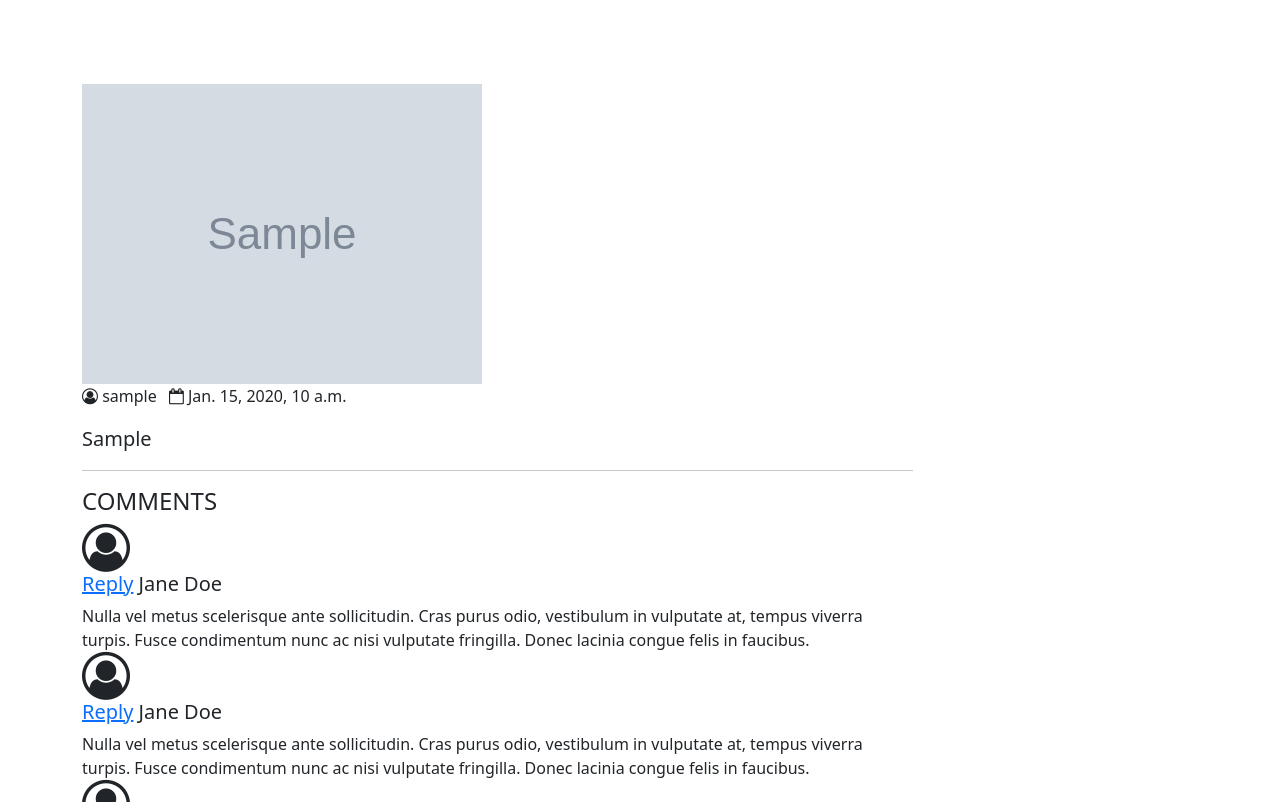
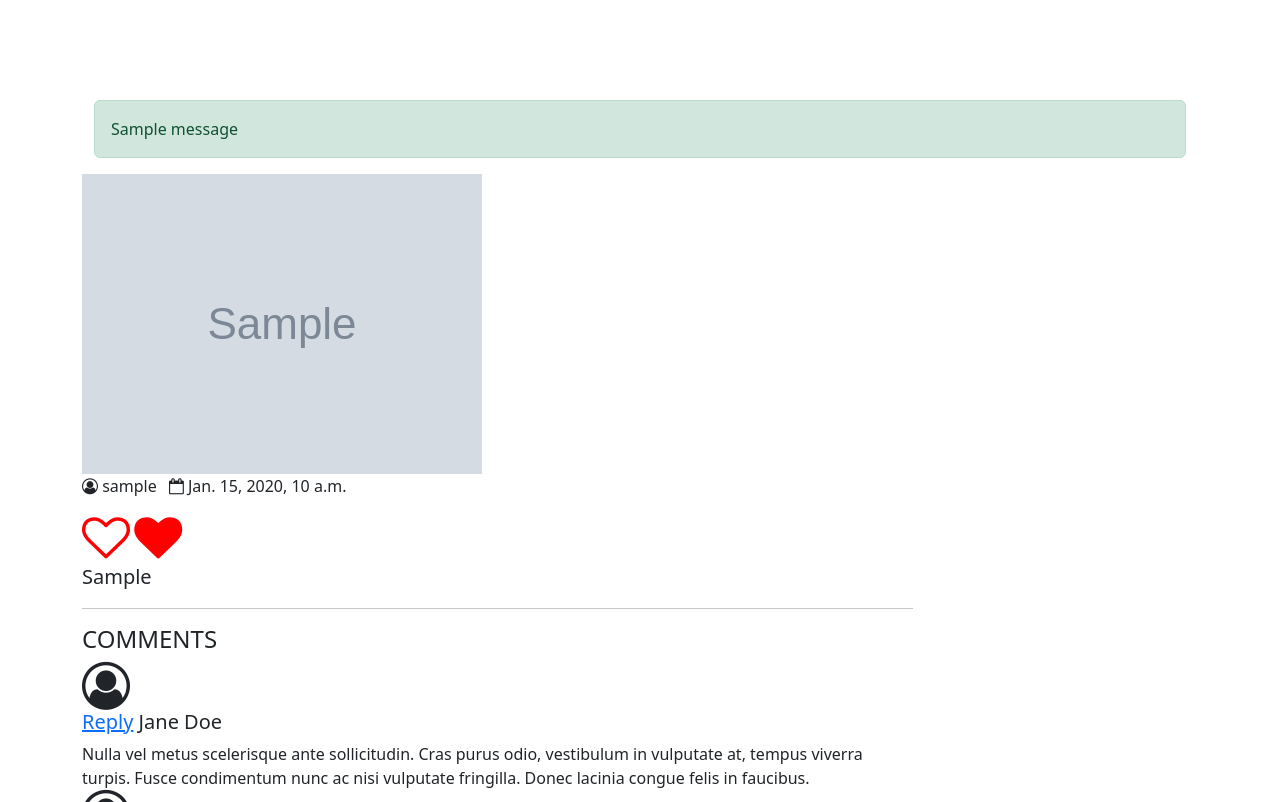
Before and after one commit to Hoomanzoh79/Django-Chatapp, a Django app: page /social/post/1 in a window 1280 px wide. Shown: the part 60-862 px from the top of the page. Run offline with Django 3.2, Linux system fonts and the light colour scheme; tables that the repository leaves empty hold one stand-in row (values such as "Sample post"); grey boxes marked "Sample" are stand-in pictures; one stand-in notice (Sample message) is shown; some libraries are stand-ins or nearby versions.

Commit message:
add like

```diff
--- a/social/templates/social/post_detail.html
+++ b/social/templates/social/post_detail.html
@@ -278,6 +278,15 @@ Template sidebar
 <section>
 <link href="https://maxcdn.bootstrapcdn.com/font-awesome/4.7.0/css/font-awesome.min.css" rel="stylesheet">
 <div class="container pb50">
+    {% if messages %}
+    <div class="container mt-3">
+        {% for message in messages %}
+            <div class="alert alert-{{ message.tags }}">
+                {{ message }}
+            </div>
+        {% endfor %}
+    </div>
+    {% endif %}
 <div class="row">
 <div class="col-md-9 mb40">
 <article>
@@ -291,8 +300,12 @@ Template sidebar
 <i class="fa fa-calendar-o"></i> {{post.datetime_created}}
 </li>
 </ul>
+<i class="fa fa-heart-o" style="font-size:48px;color:red"></i>
+<a href="{% url 'social:like' post.id %}"><i class="fa fa-heart" style="font-size:48px;color:red"></i></a>
 <p class="lead">{{post.caption}}</p>
 </li>
+
+
 </ul>
 <hr class="mb40">
 <h4 class="mb40 text-uppercase font500">Comments</h4>
--- a/social/urls.py
+++ b/social/urls.py
@@ -11,4 +11,5 @@ urlpatterns = [
     path('<str:username>/followings',views.FollowingsList.as_view(),name="followings-list"),
     path('post/<int:pk>',views.PostDetailView.as_view(),name="post-detail"),
     path('post/create',views.PostCreateView.as_view(),name='post-create'),
+    path('post/like/<int:pk>',views.like,name="like"),
 ]
--- a/social/views.py
+++ b/social/views.py
@@ -89,3 +89,12 @@ class PostCreateView(generic.CreateView):
 
     def get_success_url(self):
         return reverse("accounts:account-detail",kwargs={"slug":self.author.username})
+
+
+def like(request,pk):
+    user = request.user
+    post = get_object_or_404(Post,id=pk)
+    post.likes.add(user)
+    messages.success(request,"you liked this post")
+
+    return redirect(post.get_absolute_url())
```
